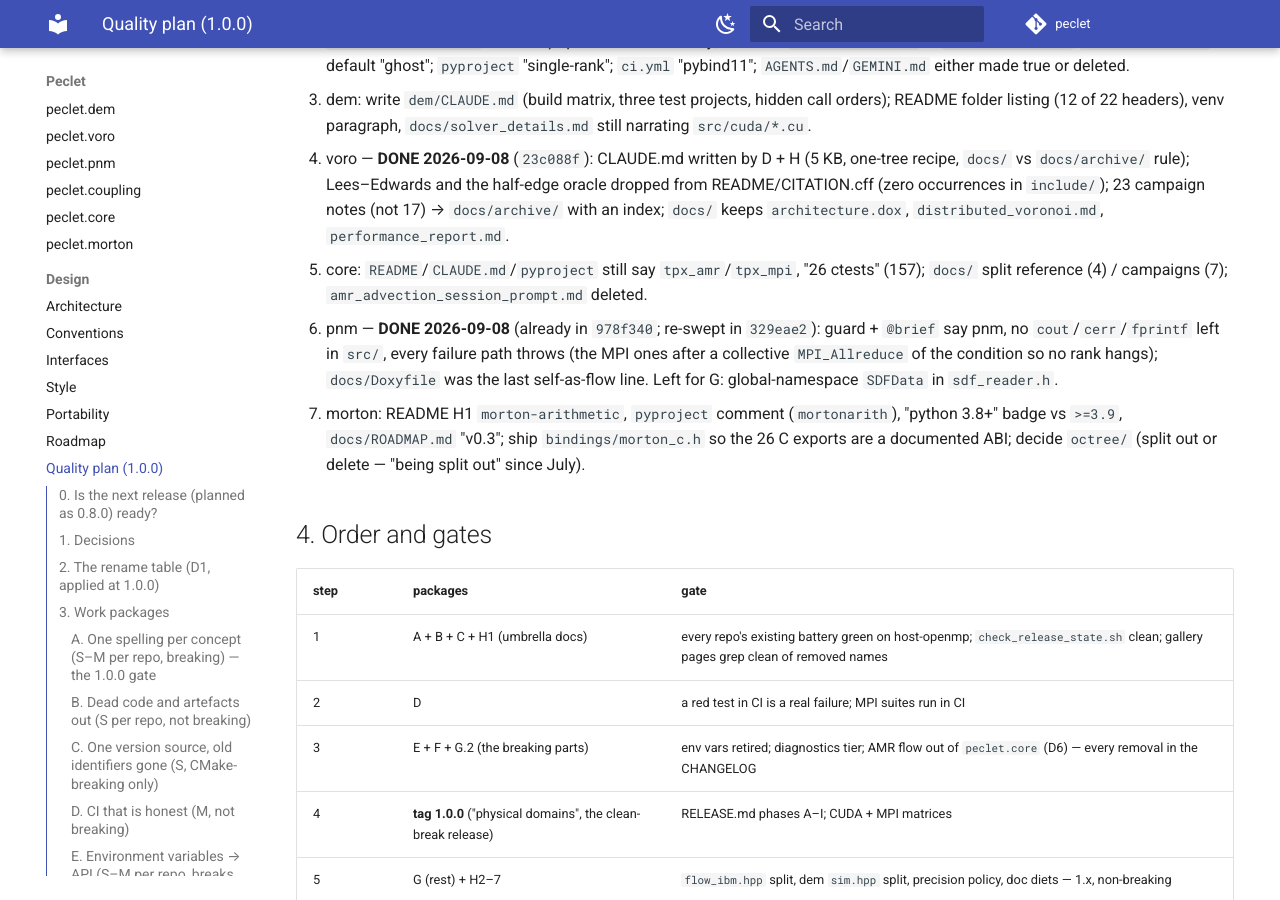
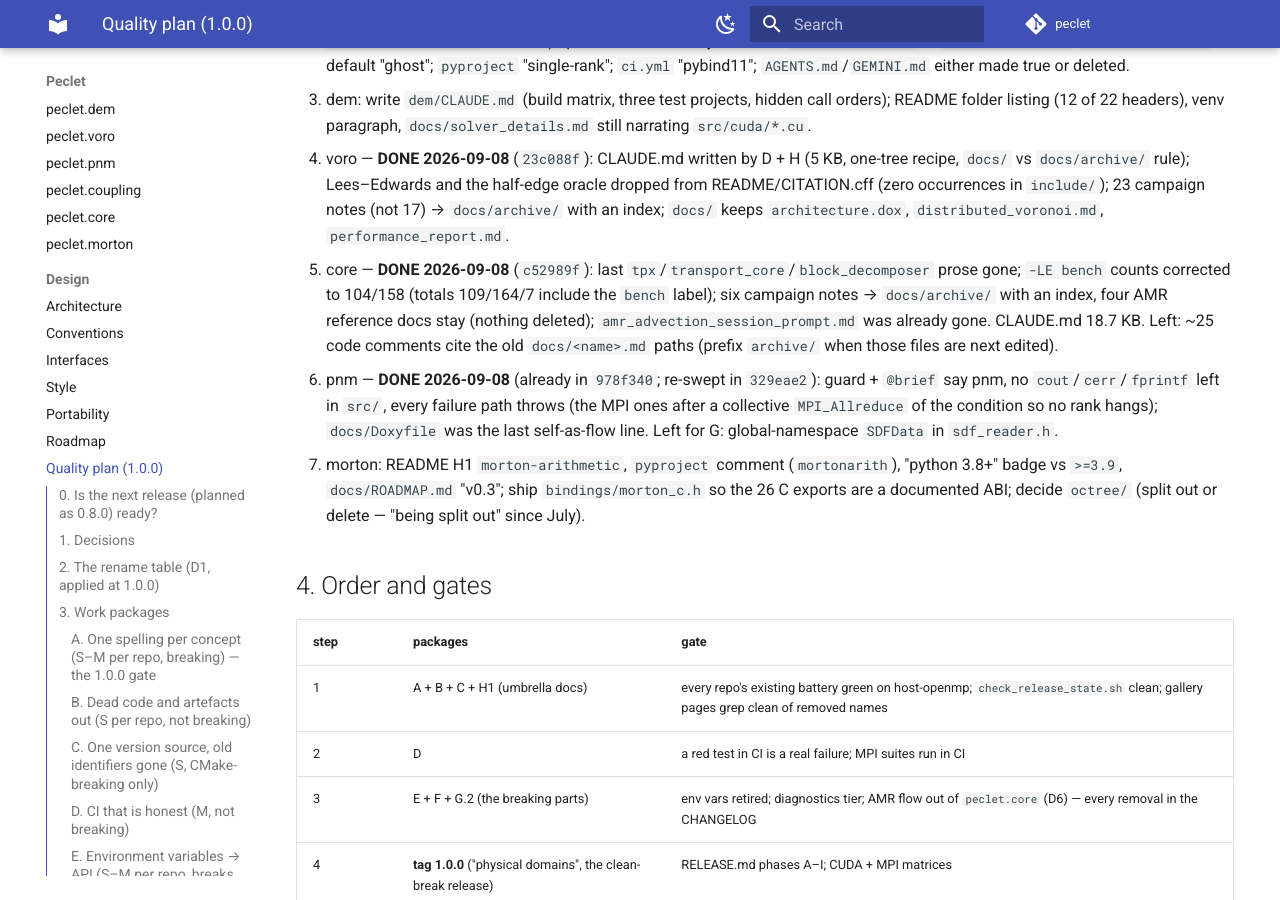
Before and after one commit to computational-chemical-engineering/peclet, an MkDocs documentation site: the page built from docs/QUALITY_PLAN.md, in a window 1280 px wide and 900 px high, scrolled down 8617 px. Built offline with MkDocs 1.6.1 and Material for MkDocs 9.7.7, drawn with Linux system fonts in a browser that asks for light colours; comment, search, counter and statistics services are not loaded.

Commit message:
bump core (c52989f: H.5 — docs split reference/archive, stale prose gone); umbrella links re-pointed; QUALITY_PLAN
Co-Authored-By: Claude Fable 5.1 <noreply@anthropic.com>
Claude-Session: https://claude.ai/code/session_01Wqm2gbrbGKeKH8YVUHoTch

```diff
--- a/docs/QUALITY_PLAN.md
+++ b/docs/QUALITY_PLAN.md
@@ -326,8 +326,11 @@ stops returning energy through `maxVolErr`.
    vs `docs/archive/` rule); Lees–Edwards and the half-edge oracle dropped from README/CITATION.cff
    (zero occurrences in `include/`); 23 campaign notes (not 17) → `docs/archive/` with an index;
    `docs/` keeps `architecture.dox`, `distributed_voronoi.md`, `performance_report.md`.
-5. core: `README`/`CLAUDE.md`/`pyproject` still say `tpx_amr`/`tpx_mpi`, "26 ctests" (157);
-   `docs/` split reference (4) / campaigns (7); `amr_advection_session_prompt.md` deleted.
+5. core — **DONE 2026-09-08** (`c52989f`): last `tpx`/`transport_core`/`block_decomposer` prose gone;
+   `-LE bench` counts corrected to 104/158 (totals 109/164/7 include the `bench` label); six campaign
+   notes → `docs/archive/` with an index, four AMR reference docs stay (nothing deleted);
+   `amr_advection_session_prompt.md` was already gone. CLAUDE.md 18.7 KB. Left: ~25 code comments cite
+   the old `docs/<name>.md` paths (prefix `archive/` when those files are next edited).
 6. pnm — **DONE 2026-09-08** (already in `978f340`; re-swept in `329eae2`): guard + `@brief` say pnm,
    no `cout`/`cerr`/`fprintf` left in `src/`, every failure path throws (the MPI ones after a collective
    `MPI_Allreduce` of the condition so no rank hangs); `docs/Doxyfile` was the last self-as-flow line.
```
Also changed, not shown: docs/PORTABILITY.md (+1 -1 lines), docs/archive/AMR_GEOMETRY_SETUP_REQUIREMENTS.md (+1 -1 lines), docs/archive/VOF_PLAN.md (+1 -1 lines).
